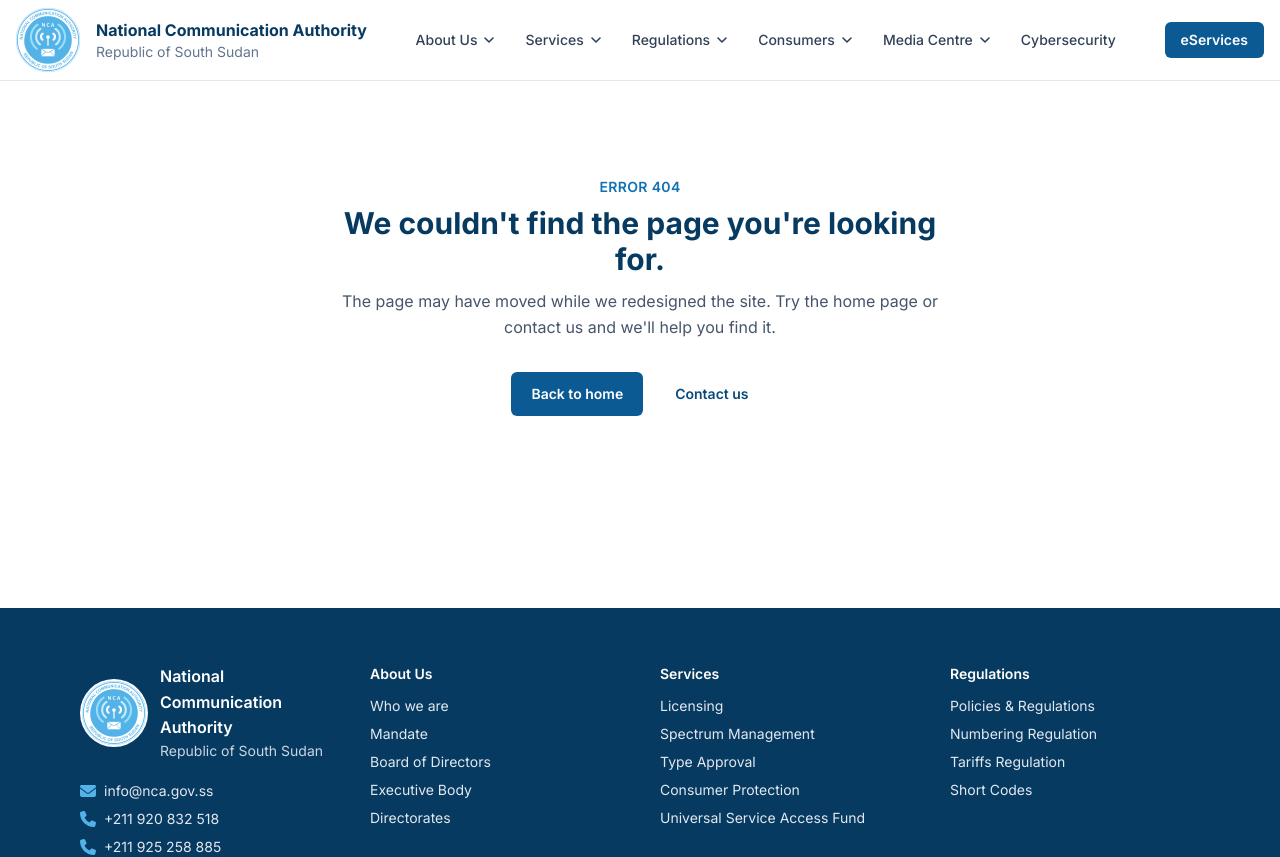
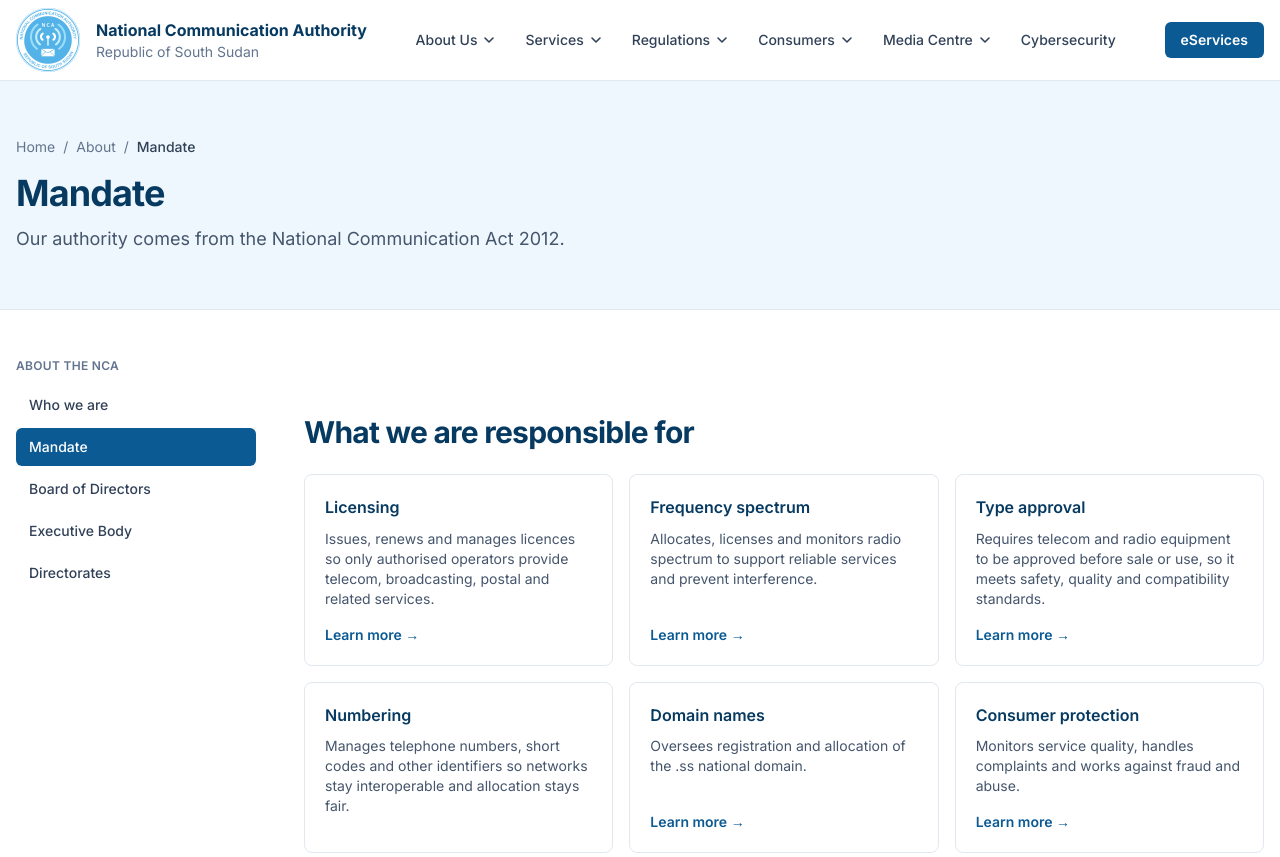
Before and after one commit to SanMajur/nca-website, a Next.js app: page /about-us/mandate in a window 1280 px wide. Before the commit this address had no page. Shown: the top 857 px of the page. Built offline with nearby package versions, Linux system fonts and the light colour scheme.

Commit message:
feat(about): add mandate page with responsibilities, objectives and pillars

```diff
--- /dev/null
+++ b/app/about-us/mandate/page.tsx
@@ -0,0 +1,194 @@
+import type { Metadata } from 'next';
+import PageShell from '@/components/layout/PageShell';
+import NavLink from '@/components/layout/NavLink';
+import Section from '@/components/ui/Section';
+import { aboutPages } from '@/lib/sections';
+
+export const metadata: Metadata = {
+  title: 'Mandate',
+  description:
+    'What the National Communication Act 2012 empowers the NCA to do: licensing, spectrum, type approval, numbering, domain names, consumer protection and the USAF.',
+};
+
+const areas = [
+  {
+    title: 'Licensing',
+    text: 'Issues, renews and manages licences so only authorised operators provide telecom, broadcasting, postal and related services.',
+    href: '/services/licensing',
+  },
+  {
+    title: 'Frequency spectrum',
+    text: 'Allocates, licenses and monitors radio spectrum to support reliable services and prevent interference.',
+    href: '/services/spectrum-management',
+  },
+  {
+    title: 'Type approval',
+    text: 'Requires telecom and radio equipment to be approved before sale or use, so it meets safety, quality and compatibility standards.',
+    href: '/services/type-approval',
+  },
+  {
+    title: 'Numbering',
+    text: 'Manages telephone numbers, short codes and other identifiers so networks stay interoperable and allocation stays fair.',
+  },
+  {
+    title: 'Domain names',
+    text: 'Oversees registration and allocation of the .ss national domain.',
+    href: 'https://nic.ss',
+    external: true,
+  },
+  {
+    title: 'Consumer protection',
+    text: 'Monitors service quality, handles complaints and works against fraud and abuse.',
+    href: '/consumers',
+  },
+  {
+    title: 'Universal Service Access Fund',
+    text: 'Runs the USAF to extend services to rural and underserved communities.',
+    href: 'https://usaf.gov.ss',
+    external: true,
+  },
+];
+
+const objectives = [
+  'Promote and regulate the communications sector as development needs and technology change.',
+  'Encourage free and fair competition and support investment in the sector.',
+  'Make services accessible, reliable and affordable in all parts of the country.',
+  'Keep licensed networks available, connected and interoperable.',
+  'Use spectrum, numbering and other scarce resources efficiently.',
+  'Build capacity, awareness and confidence in the sector.',
+  'Protect national security and the priority interests of South Sudan.',
+  'Meet the international and regional agreements South Sudan has adopted.',
+];
+
+const pillars = [
+  {
+    title: 'A conducive operating environment',
+    intro:
+      'Making the sector workable for licensees, investors, consumers, civil society and government.',
+    targets: [
+      'Review the National Communication Act 2012 and the 2012 sector policy.',
+      'Support a National Broadband Strategy.',
+      'Build public–private partnerships.',
+      'Promote environmentally sustainable development.',
+      'Invest in research and innovation.',
+      'Inform and empower the public.',
+      'Cooperate regionally and internationally.',
+    ],
+  },
+  {
+    title: 'Institutional capacity',
+    intro:
+      "The Authority's ability to deliver depends on its people, systems and resources.",
+    targets: [
+      'Recruit and train staff.',
+      'Build modern offices.',
+      'Use resources effectively.',
+      'Strengthen internal systems and processes.',
+      'Run responsible public awareness campaigns.',
+    ],
+  },
+  {
+    title: 'Infrastructure development',
+    intro: 'Encouraging the networks the sector needs to deliver its mission.',
+    targets: [
+      'Support nationwide infrastructure and service roll-out.',
+      'Promote secure systems and services.',
+      'Safeguard service quality.',
+    ],
+  },
+  {
+    title: 'Market development',
+    intro: 'Growing the sector through competition and investment.',
+    targets: [
+      'Regulate the market to encourage competition.',
+      'Find practical ways to reach disadvantaged communities.',
+      'Attract investment into the sector.',
+    ],
+  },
+];
+
+export default function MandatePage() {
+  return (
+    <PageShell
+      title="Mandate"
+      description="Our authority comes from the National Communication Act 2012."
+      crumbs={[{ label: 'About', href: '/about-us' }, { label: 'Mandate' }]}
+      sideTitle="About the NCA"
+      sideItems={aboutPages}
+    >
+      <Section title="What we are responsible for" inset>
+        <ul className="grid gap-4 sm:grid-cols-2 xl:grid-cols-3">
+          {areas.map((a) => (
+            <li
+              key={a.title}
+              className="flex flex-col rounded-lg border border-slate-200 p-5"
+            >
+              <h3 className="text-brand-900 font-semibold">{a.title}</h3>
+              <p className="mt-2 flex-1 text-sm text-slate-600">{a.text}</p>
+              {a.href && (
+                <NavLink
+                  item={{
+                    label: 'Learn more →',
+                    href: a.href,
+                    external: a.external,
+                  }}
+                  className="text-brand-700 mt-4 text-sm font-semibold hover:underline"
+                />
+              )}
+            </li>
+          ))}
+        </ul>
+      </Section>
+
+      <Section title="Objectives" inset>
+        <ol className="max-w-3xl space-y-3">
+          {objectives.map((o, i) => (
+            <li key={o} className="flex gap-4">
+              <span className="bg-brand-700 grid h-7 w-7 shrink-0 place-items-center rounded-full text-xs font-bold text-white">
+                {i + 1}
+              </span>
+              <span className="text-slate-600">{o}</span>
+            </li>
+          ))}
+        </ol>
+      </Section>
+
+      <Section
+        title="Four pillars"
+        intro="How the Authority organises its work."
+        inset
+      >
+        <div className="space-y-3">
+          {pillars.map((p, i) => (
+            <details
+              key={p.title}
+              className="group open:bg-brand-50 rounded-lg border border-slate-200"
+              open={i === 0}
+            >
+              <summary className="text-brand-900 flex cursor-pointer list-none items-center justify-between gap-4 p-5 font-semibold [&::-webkit-details-marker]:hidden">
+                <span>
+                  <span className="text-brand-600 mr-2">{i + 1}.</span>
+                  {p.title}
+                </span>
+                <span
+                  aria-hidden
+                  className="text-xl transition-transform group-open:rotate-45"
+                >
+                  +
+                </span>
+              </summary>
+              <div className="px-5 pb-5">
+                <p className="text-sm text-slate-600">{p.intro}</p>
+                <ul className="marker:text-brand-600 mt-3 list-disc space-y-1 pl-5 text-sm text-slate-700">
+                  {p.targets.map((t) => (
+                    <li key={t}>{t}</li>
+                  ))}
+                </ul>
+              </div>
+            </details>
+          ))}
+        </div>
+      </Section>
+    </PageShell>
+  );
+}
```
